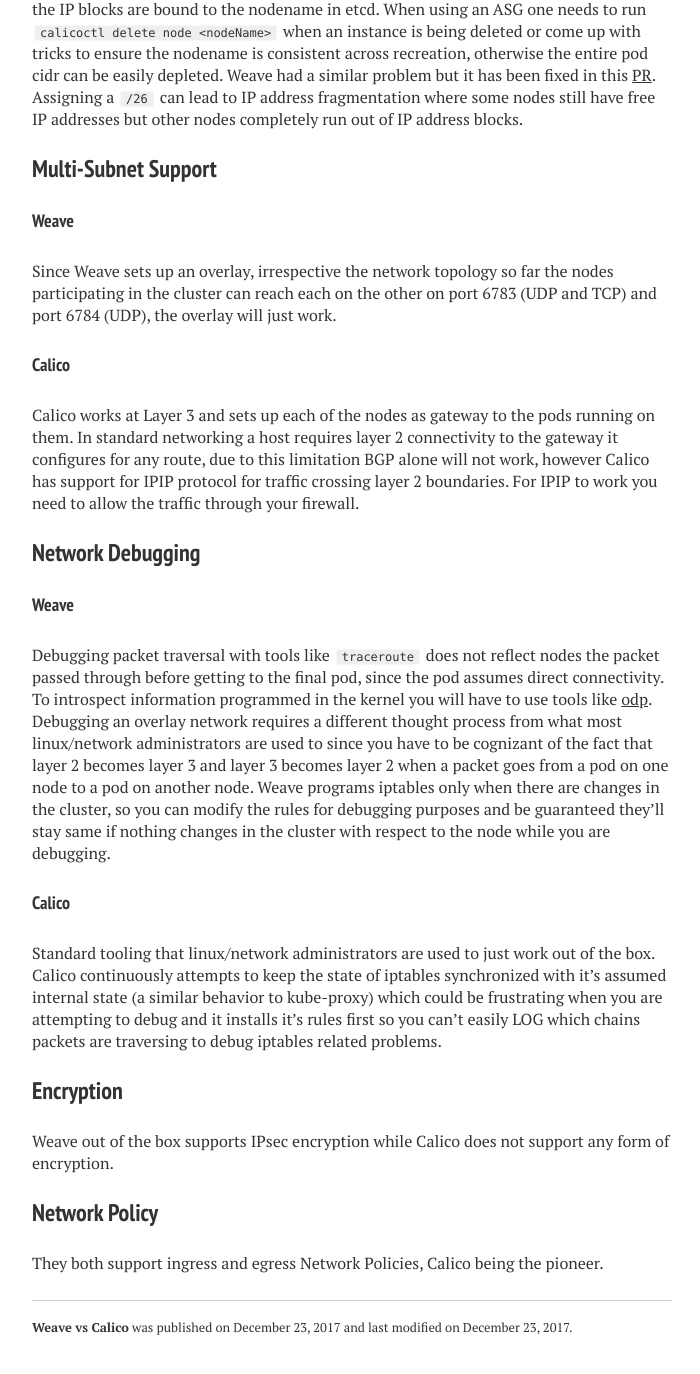
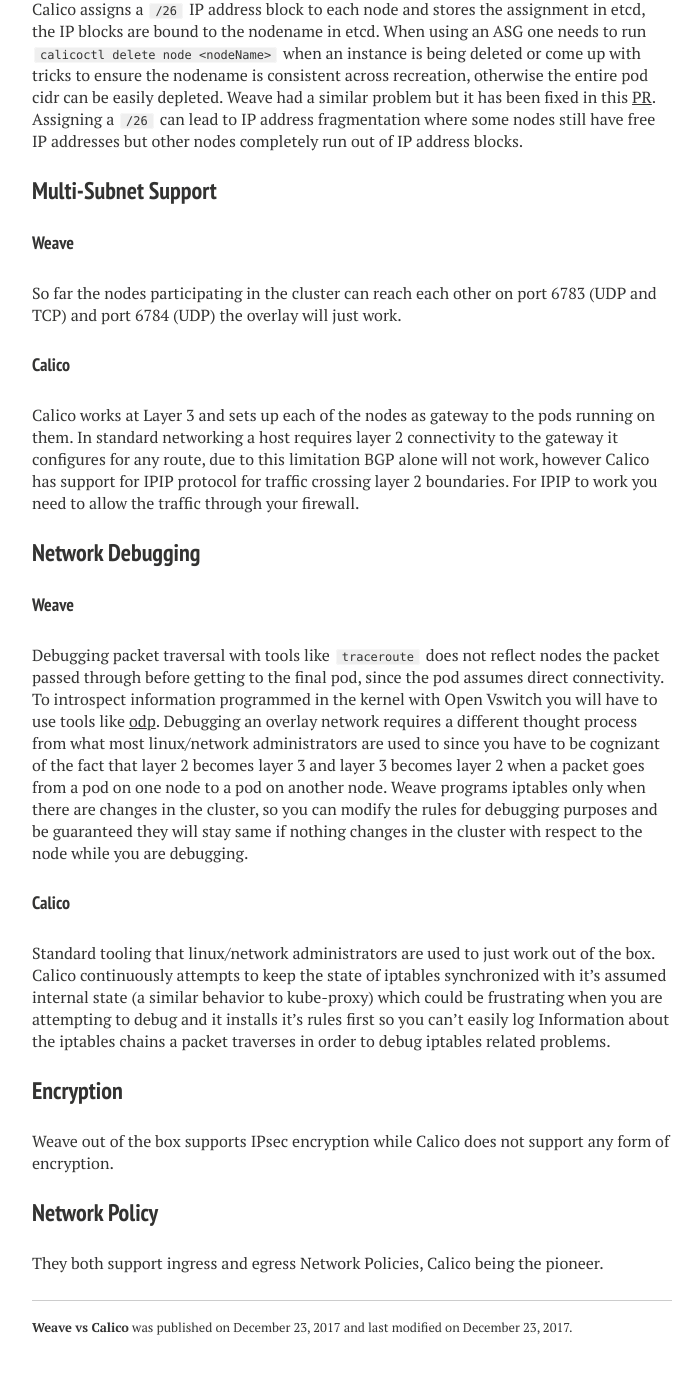
Before and after one commit to bjhaid/bjhaid.github.io, a Jekyll site: the page built from _posts/2017-12-23-weave-vs-calico.md, in a window 1280 px wide and 1400 px high, scrolled down 1738 px. Shown: the top 1374 px of the window, without its empty margins (288-988 px from the left). Built offline with Jekyll 4.4.1, drawn with Linux system fonts in a browser that asks for light colours; nearby versions of some CDN libraries; comment, search, counter and statistics services are not loaded; some of the changed text lies outside the part shown.

Commit message:
Proof read.

```diff
--- a/_posts/2017-12-23-weave-vs-calico.md
+++ b/_posts/2017-12-23-weave-vs-calico.md
@@ -46,7 +47,7 @@ with each other like they were all plugged into the same switch.
 #### Calico
 
 Calico operates at layer 3 of the OSI layer, it uses the BGP protocol to share
-route information among the nodes participating in the network which each of
+route information among the nodes participating in the network with each of
 the node acting as a gateway to the pods running on them. Calico requires port
 179 (TCP) open. Calico makes each of the node proxy_arp to the pods running on
 each of them and installs a default gateway `169.254.1.1` on each of the pod,
@@ -78,7 +79,7 @@ $ ip link sh cali23b602f82b4
 
 Weave uses a CRDT to fairly distribute IP addresses among nodes, it is well
 documented
-[here](https://github.com/weaveworks/weave/blob/master/docs/ipam.md), so I'll
+[here](https://github.com/weaveworks/weave/blob/master/docs/ipam.md), so I will
 not rehash it.
 
 #### Calico
@@ -97,9 +98,8 @@ other nodes completely run out of IP address blocks.
 
 #### Weave
 
-Since Weave sets up an overlay, irrespective the network topology so far the
-nodes participating in the cluster can reach each on the other on port 6783
-(UDP and TCP) and port 6784 (UDP), the overlay will just work.
+So far the nodes participating in the cluster can reach each other on port 6783
+(UDP and TCP) and port 6784 (UDP) the overlay will just work.
 
 #### Calico
 
@@ -117,14 +117,15 @@ firewall.
 Debugging packet traversal with tools like `traceroute` does not reflect nodes
 the packet passed through before getting to the final pod, since the pod
 assumes direct connectivity. To introspect information programmed in the kernel
-you will have to use tools like [odp](https://github.com/weaveworks/go-odp).
-Debugging an overlay network requires a different thought process from what
-most linux/network administrators are used to since you have to be cognizant of
-the fact that layer 2 becomes layer 3 and layer 3 becomes layer 2 when a packet
-goes from a pod on one node to a pod on another node. Weave programs iptables
-only when there are changes in the cluster, so you can modify the rules for
-debugging purposes and be guaranteed they'll stay same if nothing changes in
-the cluster with respect to the node while you are debugging.
+with Open Vswitch you will have to use tools like
+[odp](https://github.com/weaveworks/go-odp).  Debugging an overlay network
+requires a different thought process from what most linux/network
+administrators are used to since you have to be cognizant of the fact that
+layer 2 becomes layer 3 and layer 3 becomes layer 2 when a packet goes from a
+pod on one node to a pod on another node. Weave programs iptables only when
+there are changes in the cluster, so you can modify the rules for debugging
+purposes and be guaranteed they will stay same if nothing changes in the
+cluster with respect to the node while you are debugging.
 
 #### Calico
 
@@ -132,8 +133,8 @@ Standard tooling that linux/network administrators are used to just work out of
 the box. Calico continuously attempts to keep the state of iptables
 synchronized with it's assumed internal state (a similar behavior to
 kube-proxy) which could be frustrating when you are attempting to debug and it
-installs it's rules first so you can't easily LOG which chains packets are
-traversing to debug iptables related problems.
+installs it's rules first so you can't easily log Information about the
+iptables chains a packet traverses in order to debug iptables related problems.
 
 ### Encryption
 
```
Also changed, not shown: other parts of _posts/2017-12-23-weave-vs-calico.md (+3 -2 lines).
